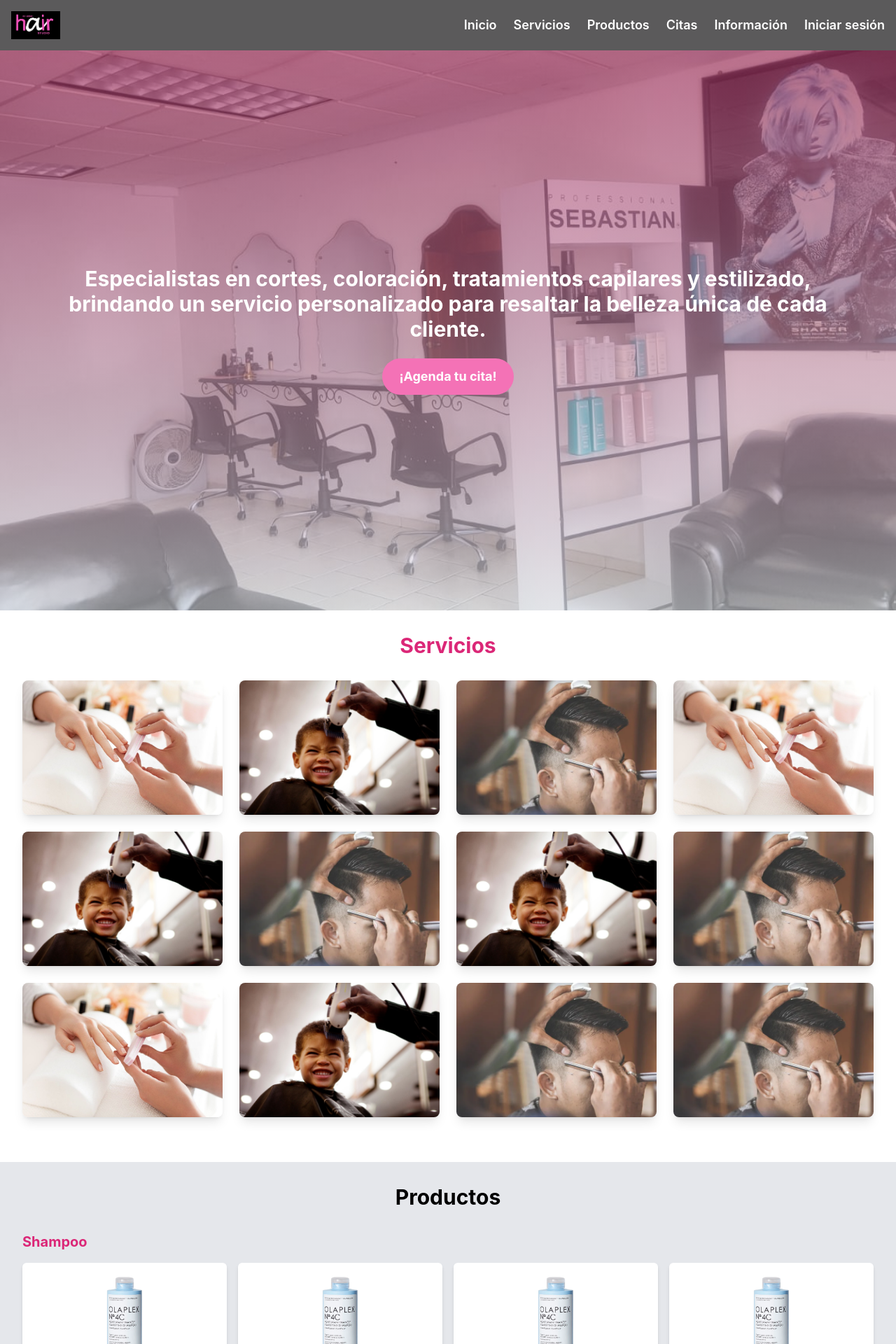
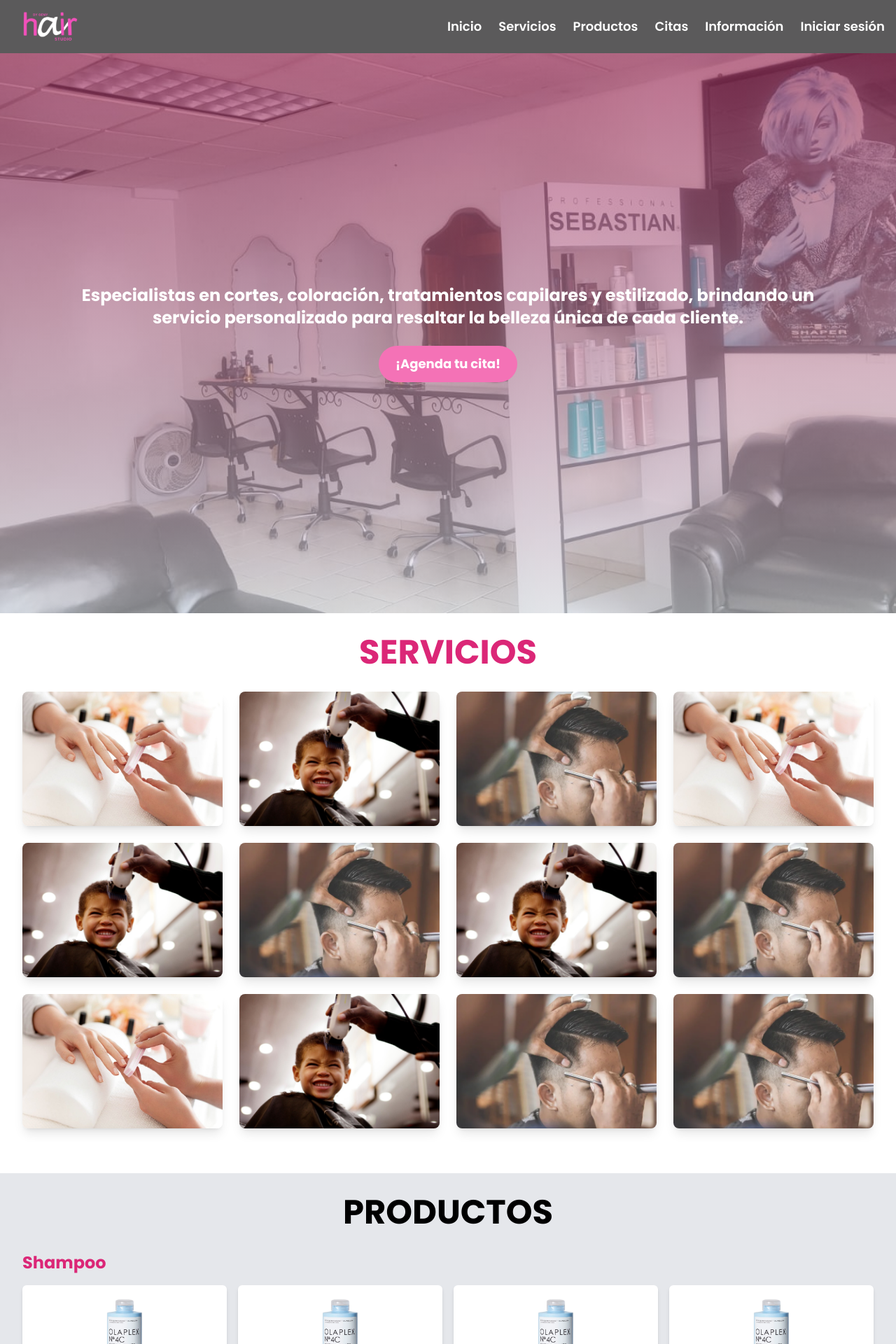
Before and after one commit to RaulexG/Estetica-geny, a React (Create React App) app: page / in a window 1280 px wide. Shown: the top 1920 px of the page at 70% size. Built offline with nearby package versions, Linux system fonts and the light colour scheme.

Commit message:
update style text

```diff
--- a/public/index.html
+++ b/public/index.html
@@ -12,6 +12,9 @@
     <link rel="apple-touch-icon" href="%PUBLIC_URL%/logo192.png" />
 
     <link rel="manifest" href="%PUBLIC_URL%/manifest.json" />
+    <link rel="preconnect" href="https://fonts.googleapis.com">
+    <link rel="preconnect" href="https://fonts.gstatic.com" crossorigin>
+    <link href="https://fonts.googleapis.com/css2?family=Poppins:ital,wght@0,100;0,200;0,300;0,400;0,500;0,600;0,700;0,800;0,900;1,100;1,200;1,300;1,400;1,500;1,600;1,700;1,800;1,900&display=swap" rel="stylesheet">
 
     <title>Estetica geny</title>
   </head>
--- a/src/App.js
+++ b/src/App.js
@@ -7,6 +7,7 @@ import Productos from './componentes/Productos';
 import Citas from './componentes/Citas';
 import Informacion from './componentes/Informacion';
 import Footer from './componentes/Footer';
+
 
 function App() {
   return (
--- a/src/componentes/Categoria.js
+++ b/src/componentes/Categoria.js
@@ -4,7 +4,7 @@ import Producto from './Producto';
 function Categoria({ titulo, productos }) {
   return (
     <div className="mb-12">
-      <h2 className="text-xl font-bold text-pink-600 mb-4">{titulo}</h2>
+      <h2 className="text-2xl font-bold text-pink-600 mb-4">{titulo}</h2>
       <div className="grid grid-cols-1 sm:grid-cols-2 md:grid-cols-4 gap-4">
         {productos.map((producto, index) => (
           <Producto
--- a/src/componentes/Hero.js
+++ b/src/componentes/Hero.js
@@ -12,7 +12,7 @@ function Hero() {
       {/* Contenido encima del degradado */}
       <div className="relative flex items-center justify-center text-center h-full">
         <div className="max-w-6xl px-4">
-          <h3 className="text-white text-4xl md:text-3xl font-bold mb-6">
+          <h3 className="text-white text-3xl md:text-2xl font-bold mb-6">
             Especialistas en cortes, coloración, tratamientos capilares y estilizado, brindando un servicio personalizado para resaltar la belleza única de cada cliente.
           </h3>
           <button className="bg-pink-400 text-white font-bold py-3 px-6 rounded-full text-lg hover:bg-pink-500 transition duration-300 ease-in-out">
--- a/src/componentes/Informacion.js
+++ b/src/componentes/Informacion.js
@@ -4,9 +4,9 @@ function Informacion() {
   return (
     <section id="informacion" className="bg-pink-200 p-8 rounded-lg shadow-lg ">
       <div className='flex justify-center '>
-      <h1 className="text-2xl font-bold text-black mb-4">INFORMACIÓN</h1>
+      <h1 className="text-5xl font-bold text-black mb-4">INFORMACIÓN</h1>
       </div>
-      <div className='flex justify-center gap-7'>
+      <div className='flex justify-center gap-7 p-8'>
       <div className="text-center w-80">
         <p className="text-black">( +52 ) 1234456677</p>
         <p className="text-black">estetica@gmail.com</p>
@@ -40,7 +40,7 @@ function Informacion() {
       <div className="mt-8 ">
         <iframe
           src="https://www.google.com/maps/embed?pb=!1m18!1m12!1m3!1d955.1189269201012!2d-93.12319772616095!3d16.75299199951788!2m3!1f0!2f0!3f0!3m2!1i1024!2i768!4f13.1!3m3!1m2!1s0x85ecd8f1531681d5%3A0x40d95c198f16ec81!2sHair%20Studio!5e0!3m2!1ses-419!2smx!4v1729913452166!5m2!1ses-419!2smx"
-          className="w-full h-64 rounded-lg shadow-lg"
+          className="w-full h-96 rounded-lg shadow-lg"
           allowFullScreen=""
           loading="lazy"
           referrerPolicy="no-referrer-when-downgrade"
--- a/src/componentes/Nav.js
+++ b/src/componentes/Nav.js
@@ -1,11 +1,11 @@
 import React from 'react';
-import logo from '../imagenes/logo-estetica1.jpeg';
+import logo from '../imagenes/Logo.svg';
 
 function Nav() {
   return (
     <nav className="flex justify-between items-center p-4 bg-gray-custom">
       <a href="#inicio" className="flex items-center">
-        <img src={logo} alt="Logo" className="h-10 w-auto" /> {/* Ajusta el tamaño con h-10 o como prefieras */}
+        <img src={logo} alt="Logo" className="h-11 ml-4 w-auto" /> {/* Ajusta el tamaño con h-10 o como prefieras */}
       </a>
       <ul className="flex space-x-6">
         <li><a className="text-white text-lg font-semibold hover:text-gray-200" href="#inicio">Inicio</a></li>
--- a/src/componentes/Productos.js
+++ b/src/componentes/Productos.js
@@ -20,7 +20,7 @@ function Productos() {
 
   return (
     <div id="productos" className="bg-gray-200 p-8">
-      <h1 className="text-center font-bold text-3xl mb-8">Productos</h1>
+      <h1 className="text-center font-bold text-5xl mb-8">PRODUCTOS</h1>
       <Categoria titulo="Shampoo" productos={productosShampoo} />
       <Categoria titulo="Cremas" productos={productosCremas} />
     </div>
--- a/src/componentes/Servicios.js
+++ b/src/componentes/Servicios.js
@@ -21,7 +21,7 @@ const services = [
 function Servicios() {
   return (
     <section id="servicios" className="services-section p-8 mb-8">
-      <h1 className="text-3xl font-bold text-center text-pink-600 mb-8">Servicios</h1>
+      <h1 className="text-5xl font-bold text-center text-pink-600 mb-8">SERVICIOS</h1>
       <div className="grid grid-cols-2 md:grid-cols-4 gap-6">
         {services.map((service, index) => (
           <div
--- a/src/style.scss
+++ b/src/style.scss
@@ -6,3 +6,7 @@ input[type="date"]::-webkit-calendar-picker-indicator,
 input[type="time"]::-webkit-calendar-picker-indicator {
   filter: invert(1);
 }
+
+body {
+  font-family: 'Poppins', sans-serif;
+}
--- a/tailwind.config.js
+++ b/tailwind.config.js
@@ -3,6 +3,9 @@ module.exports = {
   content: ["./src/**/*.html", "./src/**/*.js", "./src/**/*.jsx"],
   theme: {
     extend: {
+      fontFamily: {
+        sans: ['Poppins', 'sans-serif'],
+      },
       colors: {
         'gray-custom': '#5B5A5B',
         'gray-bg': '#343032',
@@ -10,4 +13,4 @@ module.exports = {
     },
   },
   plugins: [],
-}
+};
```
Also changed, not shown: src/imagenes/Logo.svg (added).
